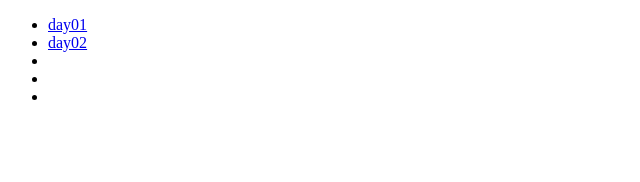
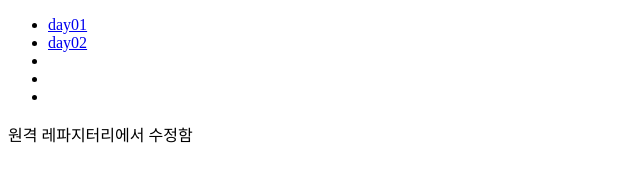
Before and after one commit to unpas04/oz-lecture, a plain HTML site: page index.html in a window 1280 px wide. Shown: the whole page, without its empty margins (0-640 px from the left). Drawn offline with Linux system fonts and the light colour scheme.

Commit message:
Update index.html

```diff
--- a/index.html
+++ b/index.html
@@ -12,5 +12,6 @@
             <li><a href="./day02/multimedia.html"></a></li>
             <li><a href="./test01/majoong/majoong.html"></a></li>
         </ul>
+        <p>원격 레파지터리에서 수정함</p>
     </body>
 </html>
```
